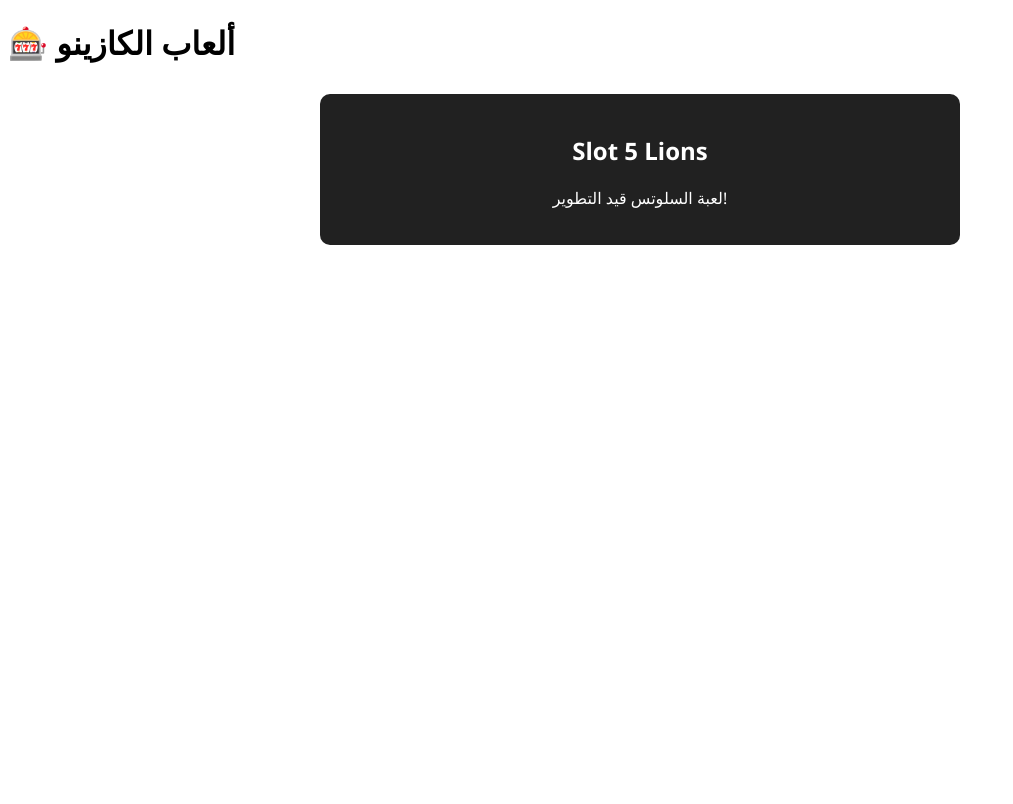
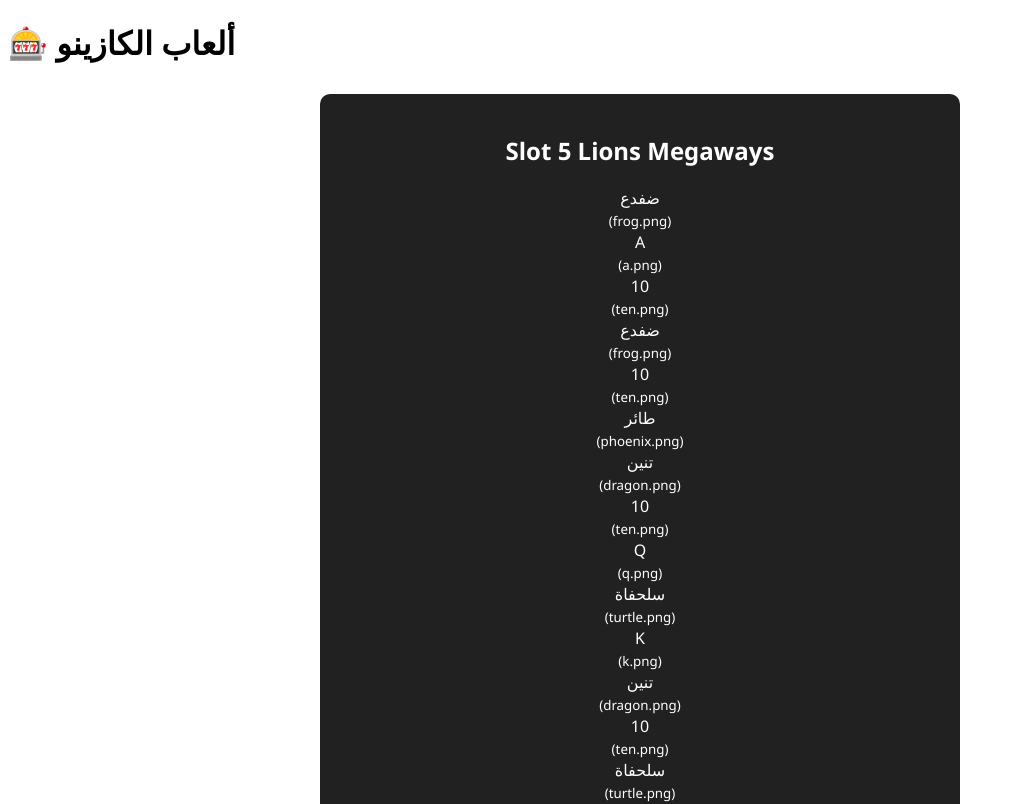
Before and after one commit to ridhasnow/Betting-site, a React (Create React App) app: page /casino in a window 1280 px wide. Shown: the top 804 px of the page, without its empty margins (0-1013 px from the left). Built offline with nearby package versions, Linux system fonts and the light colour scheme.

Commit message:
Update Slot5LionsGame.jsx

```diff
--- a/src/casino-games/slot-5lions/Slot5LionsGame.jsx
+++ b/src/casino-games/slot-5lions/Slot5LionsGame.jsx
@@ -1,12 +1,76 @@
-import React from "react";
+import React, { useState } from "react";
 import "./styles.css";
 
-const Slot5LionsGame = () => (
-  <div className="slot5lions-container">
-    <h2>Slot 5 Lions</h2>
-    {/* هنا يمكن إضافة واجهة اللعبة لاحقًا */}
-    <p>لعبة السلوتس قيد التطوير!</p>
-  </div>
-);
+// مبدئيًا قائمة الرموز مع أسماء الصور (بدون استيراد فعلي بعد، سنعدلها بعد رفع الصور)
+const SYMBOLS = [
+  { name: "dragon",      label: "تنين",      file: "dragon.png",    type: "high" },
+  { name: "phoenix",     label: "طائر",      file: "phoenix.png",   type: "high" },
+  { name: "frog",        label: "ضفدع",      file: "frog.png",      type: "high" },
+  { name: "fish",        label: "سمكة",      file: "fish.png",      type: "high" },
+  { name: "turtle",      label: "سلحفاة",    file: "turtle.png",    type: "high" },
+  { name: "lion",        label: "أسد",       file: "lion.png",      type: "wild" },
+  { name: "bonus",       label: "يين-يانغ", file: "bonus.png",     type: "scatter" },
+  { name: "a",           label: "A",         file: "a.png",         type: "low" },
+  { name: "k",           label: "K",         file: "k.png",         type: "low" },
+  { name: "q",           label: "Q",         file: "q.png",         type: "low" },
+  { name: "j",           label: "J",         file: "j.png",         type: "low" },
+  { name: "ten",         label: "10",        file: "ten.png",       type: "low" },
+];
+
+// عدد البكرات والصفوف (متغير حسب ميكانيكية Megaways)
+const REELS = 6; // في بعض نسخ 5 Lions Megaways تكون 6 بكرات
+const MIN_ROWS = 2;
+const MAX_ROWS = 7;
+
+function getRandomSymbol() {
+  // لا نريد ظهور WILD و SCATTER إلا حسب شروط خاصة (سنضبطها لاحقًا)
+  const filtered = SYMBOLS.filter(s => s.type !== "wild" && s.type !== "scatter");
+  return filtered[Math.floor(Math.random() * filtered.length)];
+}
+
+function generateSpin() {
+  // ترجع مصفوفة تمثل البكرات والصفوف (كل بكرة عدد رموز عشوائي)
+  let reels = [];
+  for (let i = 0; i < REELS; i++) {
+    const rows = Math.floor(Math.random() * (MAX_ROWS - MIN_ROWS + 1)) + MIN_ROWS;
+    let reel = [];
+    for (let j = 0; j < rows; j++) {
+      reel.push(getRandomSymbol());
+    }
+    reels.push(reel);
+  }
+  return reels;
+}
+
+const Slot5LionsGame = () => {
+  const [spinResult, setSpinResult] = useState(generateSpin());
+
+  const handleSpin = () => {
+    setSpinResult(generateSpin());
+  };
+
+  return (
+    <div className="slot5lions-container">
+      <h2>Slot 5 Lions Megaways</h2>
+      <div className="slotmegas-reels">
+        {spinResult.map((reel, i) => (
+          <div className="slotmegas-reel" key={i}>
+            {reel.map((symbol, j) => (
+              <div className={`slotmegas-symbol ${symbol.type}`} key={j}>
+                {/* لاحقًا سنستبدل النص بصورة */}
+                <div>{symbol.label}</div>
+                <small>({symbol.file})</small>
+              </div>
+            ))}
+          </div>
+        ))}
+      </div>
+      <button className="spin-btn" onClick={handleSpin}>Spin</button>
+      <div className="slotmegas-note">
+        <p>بعد رفع الصور، سنعرض الرموز الحقيقية هنا تلقائيًا.</p>
+      </div>
+    </div>
+  );
+};
 
 export default Slot5LionsGame;
```
